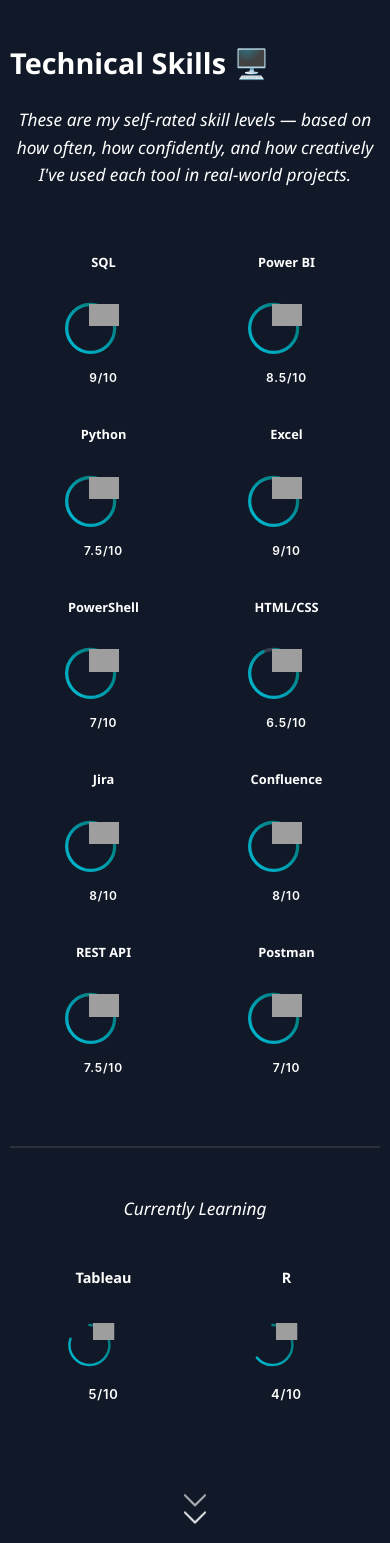
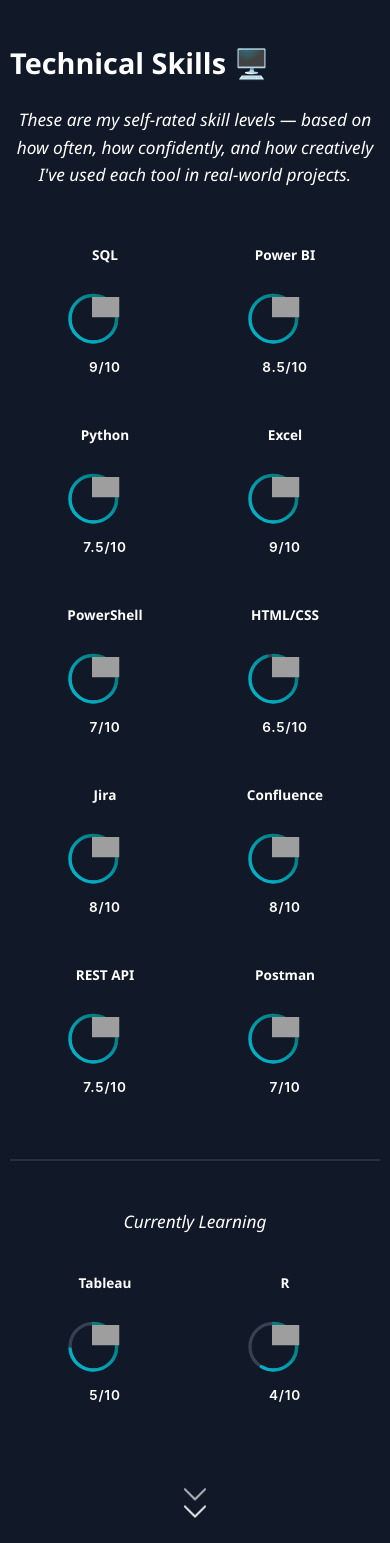
Before and after one commit to holygrail0063/akash-portfolio, a Flask app: page / in a window 390 px wide. Shown: the part 1118-2661 px from the top of the page. Run offline with Flask 2, Linux system fonts and the light colour scheme; some libraries are stand-ins or nearby versions; grey boxes are pictures that could not be loaded.

Commit message:
Update style.css

```diff
--- a/static/style.css
+++ b/static/style.css
@@ -750,83 +750,66 @@ section:first-of-type {
     margin-top: 30px;
 }
 
+/* Grid Layout */
 .skill-grid {
     display: grid;
     grid-template-columns: repeat(auto-fit, minmax(150px, 1fr));
     gap: 30px;
     margin-bottom: 40px;
-}
-
-/* Make learning grid match main grid */
+    justify-items: center;
+}
+
 .learning-grid {
     grid-template-columns: repeat(auto-fit, minmax(150px, 1fr));
     gap: 30px;
-}
-
+    justify-items: center;
+}
+
+/* Skill Item Container */
 .skill-item {
     display: flex;
     flex-direction: column;
     align-items: center;
+    justify-content: center;
     padding: 20px;
     border-radius: 12px;
     cursor: pointer;
     transition: transform 0.3s ease;
     background: transparent;
     border: none;
-}
-
-[data-theme="dark"] .skill-item {
-    background: transparent;
-    border: none;
+    position: relative;
+    width: 100%;
+    max-width: 180px;
 }
 
 .skill-item:hover {
     transform: translateY(-5px);
 }
 
-.skill-item {
-    position: relative;
-}
-
-.skill-item {
-    position: relative;
-    cursor: pointer;
-}
-
-
-
+/* Skill Circle Container */
 .skill-circle {
     position: relative;
-    display: inline-block;
-    width: 100%;
-    max-width: 130px;
-    aspect-ratio: 1;
-    margin-bottom: 8px;
-}
-
+    display: flex;
+    align-items: center;
+    justify-content: center;
+    width: 120px;
+    height: 120px;
+    margin-bottom: 12px;
+}
+
+/* SVG Progress Ring */
 .progress-ring {
+    position: absolute;
+    top: 0;
+    left: 0;
+    width: 120px;
+    height: 120px;
     transform: rotate(-90deg);
-    width: 100%;
-    height: 100%;
     overflow: visible;
 }
 
-.progress-ring-circle {
-    transition: stroke-dashoffset 1.5s ease-out;
-    stroke-linecap: round;
-    r: 51;
-    cx: 60;
-    cy: 60;
-    fill: transparent;
-    stroke: url(#skillGradient);
-    stroke-width: 8;
-    transform-origin: center;
-    stroke-dasharray: 320.4;
-    stroke-dashoffset: 320.4;
-}
-
+.progress-ring-circle,
 .progress-ring-circle-bg {
-    stroke: var(--skill-border);
     r: 51;
     cx: 60;
     cy: 60;
@@ -834,64 +817,20 @@ section:first-of-type {
     stroke-width: 8;
 }
 
-/* SVG Gradients */
-#skillGradient stop {
-    transition: stop-color 0.3s ease;
-}
-
-/* Learning section rings */
-.learning .skill-circle {
-    max-width: 130px;  /* Increased from 110px to match learning section */
-}
-
-.learning .progress-ring {
-    width: 100%;
-    height: 100%;
-}
-
-.learning .progress-ring-circle,
-.learning .progress-ring-circle-bg {
-    r: 51;
-    cx: 60;
-    cy: 60;
-    stroke-width: 6;
-}
-
-.learning .skill-logo {
-    width: 70px;  /* Substantially increased */
-    height: 70px;
-}
-
-.learning .skill-name {
-    font-size: 0.9rem;
-}
-
-.learning .skill-rating {
-    font-size: 0.9em;
-}
-
-@media (max-width: 768px) {
-    .learning .skill-circle {
-        max-width: 110px;  /* Increased to maintain proportion */
-    }
-
-    .learning .skill-logo {
-        width: 60px;  /* Substantially increased */
-        height: 60px;
-    }
-}
-
-@media (max-width: 380px) {
-    .learning .skill-circle {
-        max-width: 100px;  /* Increased to maintain proportion */
-    }
-
-    .learning .skill-logo {
-        width: 52px;  /* Substantially increased */
-        height: 52px;
-    }
-}
-
+.progress-ring-circle-bg {
+    stroke: var(--skill-border);
+}
+
+.progress-ring-circle {
+    stroke: url(#skillGradient);
+    stroke-linecap: round;
+    stroke-dasharray: 320.4;
+    stroke-dashoffset: 320.4;
+    transition: stroke-dashoffset 1.5s ease-out;
+    transform-origin: center;
+}
+
+/* Icon Container */
 .skill-content {
     position: absolute;
     top: 50%;
@@ -900,127 +839,33 @@ section:first-of-type {
     display: flex;
     align-items: center;
     justify-content: center;
-    width: 100%;
-    height: 100%;
+    flex-direction: column;
+    width: 50px;
+    height: 50px;
     pointer-events: none;
-}
-
-/* Standardized icon sizes */
+    text-align: center;
+}
+
+/* Skill Icon */
 .skill-logo {
-    width: 70px;
-    height: 70px;
+    max-width: 40px;
+    max-height: 40px;
+    width: auto;
+    height: auto;
     object-fit: contain;
+    object-position: center;
     transition: transform 0.3s ease;
-}
-
-/* Remove any specific overrides for learning section - use same styles as main skills */
-.learning .skill-circle {
-    /* Inherits from .skill-circle */
-}
-
-.learning .progress-ring {
-    /* Inherits from .progress-ring */
-}
-
-.learning .progress-ring-circle,
-.learning .progress-ring-circle-bg {
-    /* Inherits from main circle styles */
-}
-
-.learning .skill-logo {
-    /* Inherits from .skill-logo */
-}
-
-/* Mobile adjustments - consistent across all sections */
-@media (max-width: 768px) {
-    .skill-grid,
-    .learning-grid {
-        grid-template-columns: repeat(3, 1fr);
-        gap: 15px;
-        padding: 0 10px;
-    }
-
-    .skill-circle {
-        max-width: 90px;
-    }
-
-    .skill-logo {
-        width: 35px;
-        height: 35px;
-    }
-
-    .progress-ring-circle,
-    .progress-ring-circle-bg {
-        r: 36;
-        cx: 45;
-        cy: 45;
-        stroke-width: 6;
-        stroke-dasharray: 226.19;
-        stroke-dashoffset: 226.19;
-    }
-}
-
-@media (max-width: 480px) {
-    .skill-grid,
-    .learning-grid {
-        grid-template-columns: repeat(2, 1fr);
-        gap: 12px;
-        padding: 0 8px;
-    }
-
-    .skill-circle {
-        max-width: 80px;
-    }
-
-    .skill-logo {
-        width: 30px;
-        height: 30px;
-    }
-
-    .progress-ring-circle,
-    .progress-ring-circle-bg {
-        r: 32;
-        cx: 40;
-        cy: 40;
-        stroke-width: 5;
-        stroke-dasharray: 201.06;
-        stroke-dashoffset: 201.06;
-    }
-}
-
-@media (max-width: 360px) {
-    .skill-grid,
-    .learning-grid {
-        gap: 10px;
-        padding: 0 5px;
-    }
-
-    .skill-circle {
-        max-width: 70px;
-    }
-
-    .skill-logo {
-        width: 25px;
-        height: 25px;
-    }
-
-    .progress-ring-circle,
-    .progress-ring-circle-bg {
-        r: 28;
-        cx: 35;
-        cy: 35;
-        stroke-width: 4;
-        stroke-dasharray: 175.93;
-        stroke-dashoffset: 175.93;
-    }
-}
-
+    display: block;
+    margin: 0 auto;
+}
+
+/* Skill Text */
 .skill-name {
     display: block;
     font-weight: 600;
     font-size: 0.9rem;
     color: var(--text);
-    margin-bottom: 12px;
+    margin-bottom: 8px;
     line-height: 1.2;
     text-align: center;
 }
@@ -1049,62 +894,156 @@ section:first-of-type {
     font-size: 1.3em;
 }
 
-.learning-grid {
-    grid-template-columns: repeat(auto-fit, minmax(150px, 1fr));
-    gap: 30px;
-}
-
-/* Remove all old learning styles */
-.learning .skill-circle,
-.learning .progress-ring,
-.learning .progress-ring-circle,
-.learning .progress-ring-circle-bg,
-.learning .skill-logo,
-.learning .skill-name,
-.learning .skill-rating {
-    /* Remove all specific styles to inherit from main skills */
-}
-
-/* Ensure learning section uses same styles as main skills */
-.learning-section .skill-circle {
-    max-width: 130px;
-}
-
-.learning-section .skill-logo {
-    width: 70px;
-    height: 70px;
-}
-
-/* Mobile adjustments */
+/* SVG Gradients */
+#skillGradient stop {
+    transition: stop-color 0.3s ease;
+}
+
+/* Dark theme adjustments */
+[data-theme="dark"] .skill-item {
+    background: transparent;
+    border: none;
+}
+
+[data-theme="dark"] .skill-name {
+    color: var(--text);
+}
+
+[data-theme="dark"] .skill-rating {
+    color: var(--primary-accent);
+}
+
+/* Mobile Responsive Design */
 @media (max-width: 768px) {
-    .learning-section .skill-circle {
-        max-width: 110px;
-    }
-
-    .learning-section .skill-logo {
-        width: 60px;
-        height: 60px;
-    }
-}
-
-@media (max-width: 380px) {
-    .learning-section .skill-circle {
-        max-width: 100px;
-    }
-
-    .learning-section .skill-logo {
-        width: 52px;
-        height: 52px;
-    }
-}
-
-/* Remove any other conflicting learning styles */
-.learning-section .progress-ring-circle,
-.learning-section .progress-ring-circle-bg {
-    r: 51;
-    cx: 60;
-    cy: 60;
-    stroke-width: 8;
+    .skill-grid,
+    .learning-grid {
+        grid-template-columns: repeat(3, 1fr);
+        gap: 20px;
+        padding: 0 10px;
+    }
+
+    .skill-item {
+        padding: 15px;
+        max-width: 140px;
+    }
+
+    .skill-circle {
+        width: 90px;
+        height: 90px;
+        margin-bottom: 8px;
+    }
+
+    .progress-ring {
+        width: 90px;
+        height: 90px;
+    }
+
+    .progress-ring-circle,
+    .progress-ring-circle-bg {
+        r: 38;
+        cx: 45;
+        cy: 45;
+        stroke-width: 6;
+    }
+
+    .progress-ring-circle {
+        stroke-dasharray: 238.76;
+        stroke-dashoffset: 238.76;
+    }
+
+    .skill-content {
+        width: 45px;
+        height: 45px;
+    }
+
+    .skill-logo {
+        max-width: 35px;
+        max-height: 35px;
+        width: auto;
+        height: auto;
+    }
+
+    .skill-name {
+        font-size: 0.8rem;
+    }
+
+    .skill-rating {
+        font-size: 0.9rem;
+    }
+}
+
+/* Mobile responsive tweak - reduce icon size below 600px */
+@media (max-width: 600px) {
+    .skill-content {
+        width: 40px;
+        height: 40px;
+    }
+
+    .skill-logo {
+        max-width: 32px;
+        max-height: 32px;
+        width: auto;
+        height: auto;
+    }
+}
+
+@media (max-width: 480px) {
+    .skill-grid,
+    .learning-grid {
+        grid-template-columns: repeat(2, 1fr);
+        gap: 15px;
+        padding: 0 8px;
+    }
+
+    .skill-item {
+        padding: 12px;
+        max-width: 120px;
+    }
+
+    .skill-circle {
+        width: 80px;
+        height: 80px;
+        margin-bottom: 6px;
+    }
+
+    .progress-ring {
+        width: 80px;
+        height: 80px;
+    }
+
+    .progress-ring-circle,
+    .progress-ring-circle-bg {
+        r: 34;
+        cx: 40;
+        cy: 40;
+        stroke-width: 5;
+    }
+
+    .progress-ring-circle {
+        stroke-dasharray: 213.63;
+        stroke-dashoffset: 213.63;
+    }
+
+    .skill-content {
+        width: 35px;
+        height: 35px;
+    }
+
+    .skill-logo {
+        max-width: 28px;
+        max-height: 28px;
+        width: auto;
+        height: auto;
+    }
+
+    .skill-name {
+        font-size: 0.75rem;
+        margin-bottom: 4px;
+    }
+
+    .skill-rating {
+        font-size: 0.8rem;
+    }
 }
 
 /* Animation for progress rings */
@@ -1155,60 +1094,6 @@ section:first-of-type {
         margin-top: 4px;
     }
 
-    /* Learning section adjustments for mobile */
-    .learning .skill-circle {
-        max-width: 75px;
-    }
-
-    .learning .progress-ring-circle,
-    .learning .progress-ring-circle-bg {
-        r: 32;
-        cx: 37.5;
-        cy: 37.5;
-        stroke-width: 4;
-    }
-
-    .learning .skill-logo {
-        width: 22px;
-        height: 22px;
-    }
-}
-
-@media (max-width: 380px) {
-    .skill-grid {
-        gap: 15px;
-        padding: 0 10px;
-    }
-
-    .skill-circle {
-        max-width: 100px;  /* Increased to match learning section */
-    }
-
-    .progress-ring-circle,
-    .progress-ring-circle-bg {
-        r: 32;
-        cx: 40;
-        cy: 40;
-        stroke-width: 4;
-    }
-
-    .skill-logo {
-        width: 20px;
-        height: 20px;
-    }
-
-    /* Learning section adjustments for small mobile */
-    .learning .skill-circle {
-        max-width: 70px;
-    }
-
-    .learning .progress-ring-circle,
-    .learning .progress-ring-circle-bg {
-        r: 30;
-        cx: 35;
-        cy: 35;
-        stroke-width: 4;
-    }
 }
 
 /* Contact Section Styles */
@@ -3959,111 +3844,3 @@ h1, .resume-title, .tab-content h2 {
         opacity: 0;
     }
 }
-
-@media (max-width: 768px) {
-    .progress-ring {
-        viewBox: 0 0 90 90;
-    }
-
-    .skill-grid {
-        grid-template-columns: repeat(3, 1fr);
-        gap: 15px;
-        padding: 10px;
-    }
-
-    .skill-circle {
-        width: 90px;
-        height: 90px;
-    }
-
-    .progress-ring-circle,
-    .progress-ring-circle-bg {
-        r: 41;
-        cx: 45;
-        cy: 45;
-        stroke-width: 6;
-    }
-
-    .skill-logo {
-        width: 35px;
-        height: 35px;
-    }
-
-    .skill-name {
-        font-size: 0.85rem;
-        margin-bottom: 5px;
-    }
-
-    .skill-rating {
-        font-size: 0.8rem;
-        margin-top: 5px;
-    }
-}
-
-@media (max-width: 480px) {
-    .progress-ring {
-        viewBox: 0 0 80 80;
-    }
-
-    .skill-grid {
-        grid-template-columns: repeat(2, 1fr);
-        gap: 12px;
-        padding: 8px;
-    }
-
-    .skill-circle {
-        width: 80px;
-        height: 80px;
-    }
-
-    .progress-ring-circle,
-    .progress-ring-circle-bg {
-        r: 36;
-        cx: 40;
-        cy: 40;
-        stroke-width: 5;
-    }
-
-    .skill-logo {
-        width: 30px;
-        height: 30px;
-    }
-
-    .skill-name {
-        font-size: 0.8rem;
-    }
-
-    .skill-rating {
-        font-size: 0.75rem;
-    }
-}
-
-@media (max-width: 360px) {
-    .progress-ring {
-        viewBox: 0 0 70 70;
-    }
-
-    .skill-grid {
-        grid-template-columns: repeat(2, 1fr);
-        gap: 10px;
-        padding: 5px;
-    }
-
-    .skill-circle {
-        width: 70px;
-        height: 70px;
-    }
-
-    .progress-ring-circle,
-    .progress-ring-circle-bg {
-        r: 31;
-        cx: 35;
-        cy: 35;
-        stroke-width: 4;
-    }
-
-    .skill-logo {
-        width: 25px;
-        height: 25px;
-    }
-}
```
